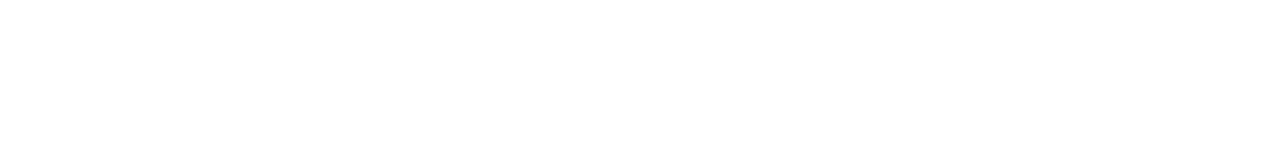
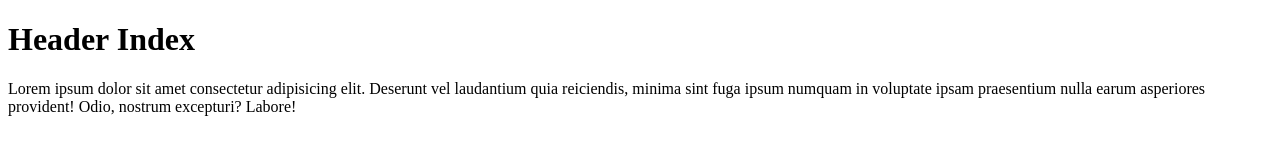
Before and after one commit to kashifjhanjaria/Testing, a plain HTML site: page index.html in a window 1280 px wide. Drawn offline with Linux system fonts and the light colour scheme.

Commit message:
Add new Heading and Paragraph in Index File

```diff
--- a/index.html
+++ b/index.html
@@ -6,6 +6,8 @@
     <title>Git learing</title>
 </head>
 <body>
+    <h1>Header Index</h1>
+    <p>Lorem ipsum dolor sit amet consectetur adipisicing elit. Deserunt vel laudantium quia reiciendis, minima sint fuga ipsum numquam in voluptate ipsam praesentium nulla earum asperiores provident! Odio, nostrum excepturi? Labore!</p>
 
 </body>
 </html>
```
